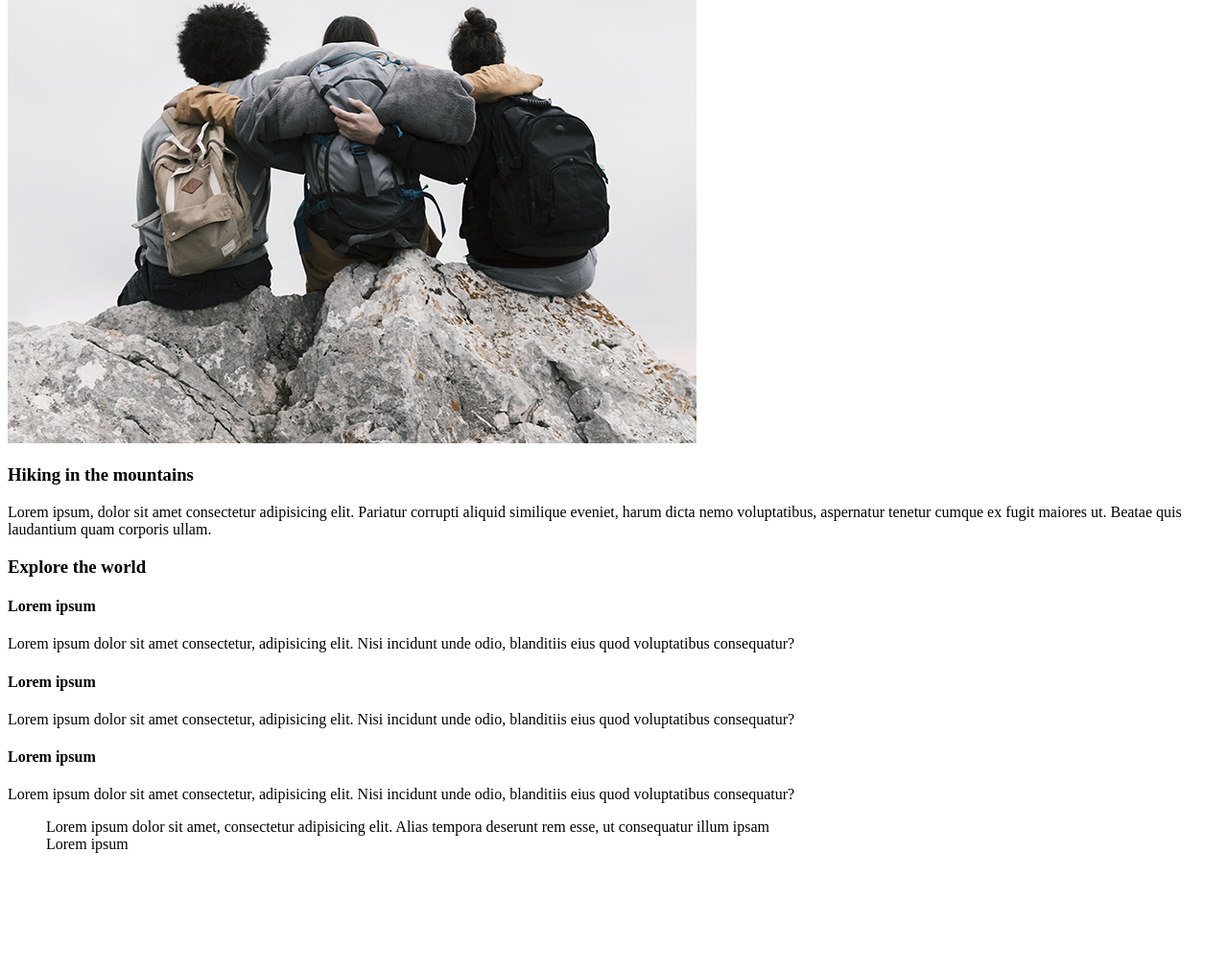
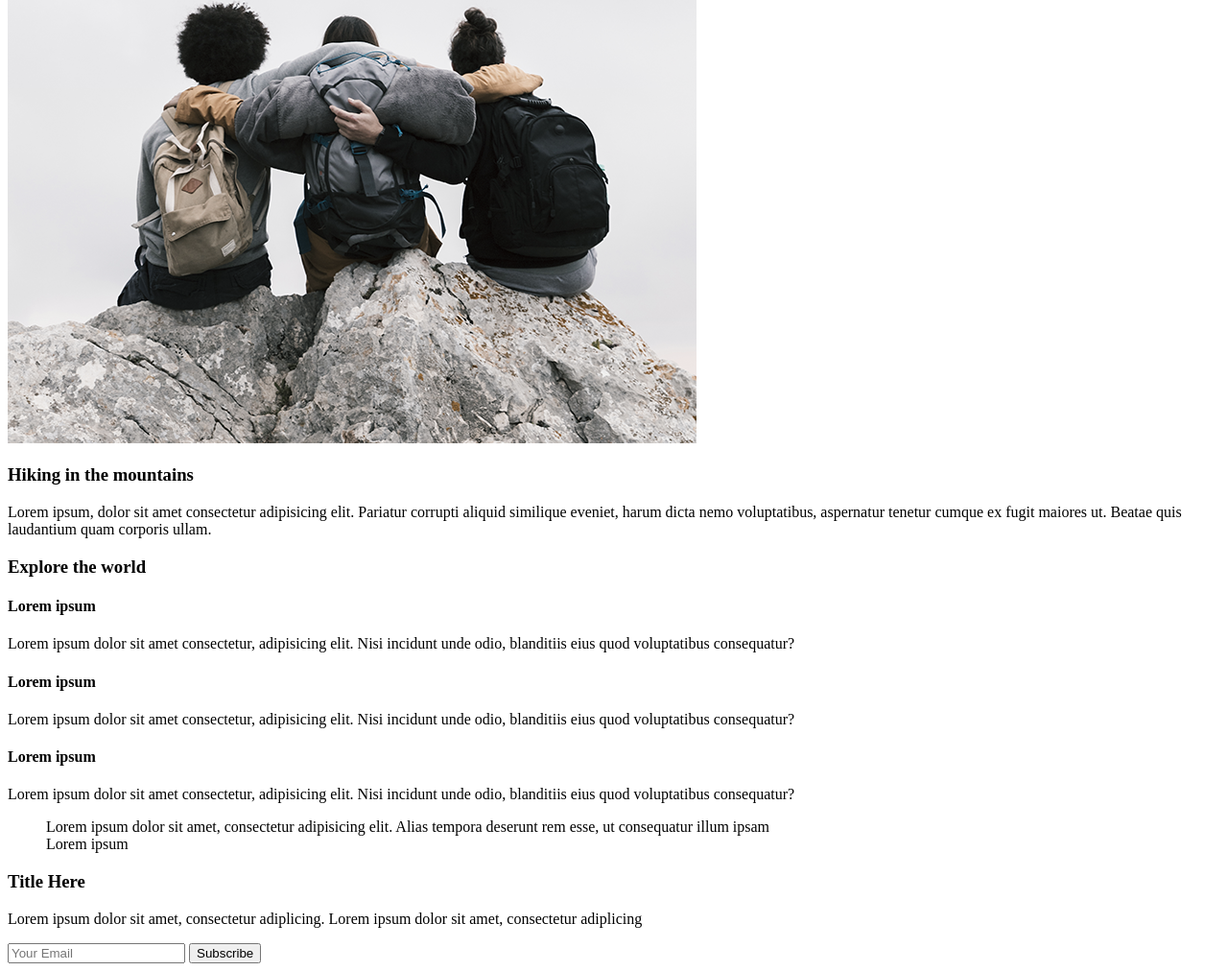
Before and after one commit to dashlot/hiking-project, a plain HTML site: page index.html in a window 1280 px wide. Shown: the part 2967-3979 px from the top of the page at 96% size. Before the commit the page ends 3872 px from the top, so only its background shows below. Drawn offline with Linux system fonts and the light colour scheme.

Commit message:
Created a block with email form

```diff
--- a/index.html
+++ b/index.html
@@ -89,11 +89,13 @@
 <div class="blockquote">
     <blockquote>Lorem ipsum dolor sit amet, consectetur adipisicing elit. Alias tempora deserunt rem esse, ut consequatur illum ipsam
         <br>Lorem ipsum
-
     </blockquote>
-
 </div>
-
-
+<div class="email sec">
+    <h3>Title Here</h3>
+    <p>Lorem ipsum dolor sit amet, consectetur adiplicing. Lorem ipsum dolor sit amet, consectetur adiplicing </p>
+    <input type="email" name="email" id="email" placeholder="Your Email">
+    <button type="button">Subscribe</button>
+</div>
 </body>
 </html>
```
